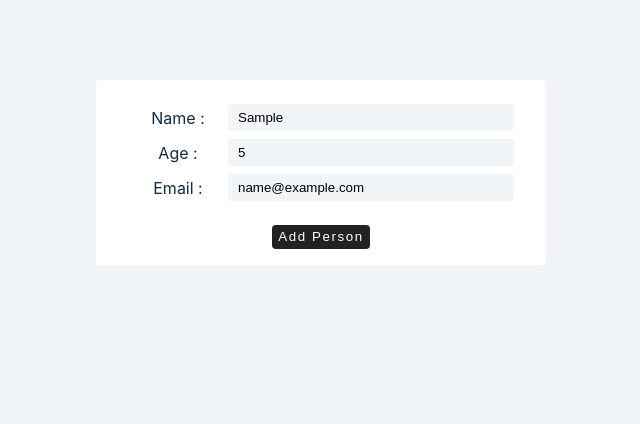
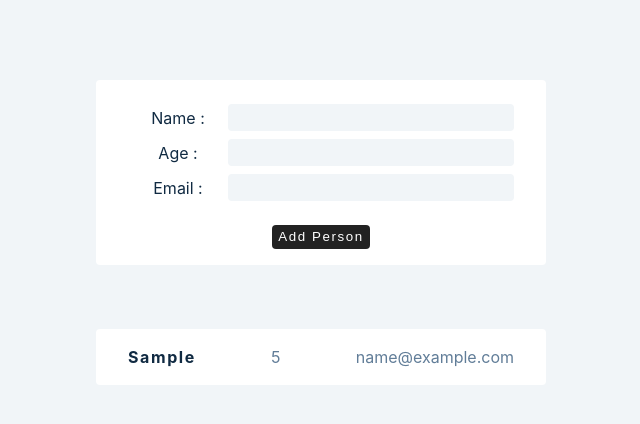
Before and after one commit to jotape-SL/React-Course-Exercises, a React (Create React App) app in the folder react advanced master/: page / in a window 1280 px wide. Both pictures are taken after typing "Sample", "5", "name@example.com" into the empty fields and a click on the button "Add Person". Shown: the top 424 px of the page, without its empty margins (319-959 px from the left). Built offline with nearby package versions, Linux system fonts and the light colour scheme.

Commit message:
validation and adding the values to the list

```diff
--- a/react advanced master/src/tutorial/4-forms/setup/2-multiple-inputs.js
+++ b/react advanced master/src/tutorial/4-forms/setup/2-multiple-inputs.js
@@ -18,6 +18,11 @@ const ControlledInputs = () => {
 
   const handleSubmit = (e) => {
     e.preventDefault();
+    if (person.age && person.email && person.firstName) {
+      const newPerson = { ...person, id: new Date().getTime().toString() };
+      setPeople([...people, newPerson]);
+      setPerson({ firstName: '', age: '', email: '' });
+    }
   };
 
   return (
@@ -58,11 +63,12 @@ const ControlledInputs = () => {
             add person
           </button>
         </form>
-        {people.map((person, index) => {
-          const { id, firstName, email } = person;
+        {people.map((person) => {
+          const { id, firstName, email, age } = person;
           return (
             <div className='item' key={id}>
               <h4>{firstName}</h4>
+              <p>{age}</p>
               <p>{email}</p>
             </div>
           );
```
